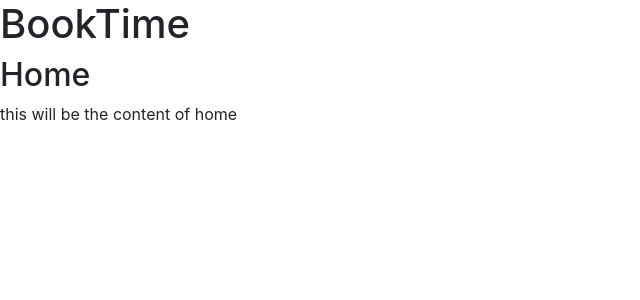
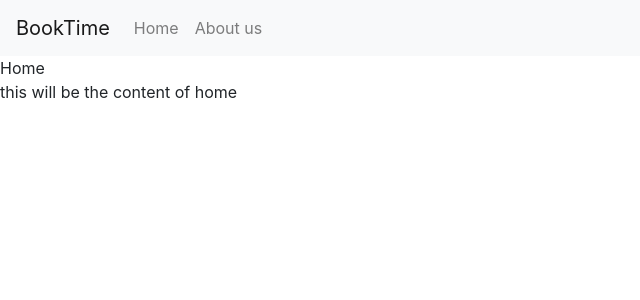
Before and after one commit to collinsjumaz/Booktime-Eshop, a Django app: page / in a window 1280 px wide. Shown: the top 300 px of the page, without its empty margins (0-640 px from the left). Run offline with Django 3.2, Linux system fonts and the light colour scheme; some libraries are stand-ins or nearby versions.

Commit message:
Added About Page

```diff
--- a/booktime/urls.py
+++ b/booktime/urls.py
@@ -1,8 +1,8 @@
 from django.contrib import admin
-from django.urls import path
+from django.urls import path, include
 from django.views.generic import TemplateView
 
 urlpatterns = [
     path('admin/', admin.site.urls),
-    path("", TemplateView.as_view(template_name='home.html')),
+    path('', include('main.urls')),
 ]
--- /dev/null
+++ b/main/templates/about_us.html
@@ -0,0 +1,5 @@
+{% extends 'base.html' %}
+{% block content %}
+<h2>About us</h2>
+<p>BookTime is a company that sells books online.</p>
+{% endblock content %}
--- a/main/templates/base.html
+++ b/main/templates/base.html
@@ -13,12 +13,35 @@
     <title>Hello, world!</title>
 </head>
 <body>
-<h1>BookTime</h1>
-{% block content %}
-{% endblock content %}
+<nav class="navbar navbar-expand-lg navbar-light bg-light">
+    <a class="navbar-brand" href="/">BookTime</a>
+    <button
+            class="navbar-toggler"
+            type="button"
+            data-toggle="collapse"
+            data-target="#navbarSupportedContent">
+        <span class="navbar-toggler-icon"></span>
+    </button>
+    <div
+            class="collapse navbar-collapse"
+            id="navbarSupportedContent">
+        <ul class="navbar-nav mr-auto">
+            <li
+                    class="nav-item">
+                <a class="nav-link" href="/">Home</a>
+            </li>
+            <li
+                    class="nav-item">
+                <a class="nav-link" href="/about-us/">About us</a>
+            </li>
+        </ul>
+    </div>
+</nav
+        {% block content %}
+        {% endblock content %}
 
-<!-- Optional JavaScript -->
-<!-- jQuery first, then Popper.js, then Bootstrap JS -->
+        <!-- Optional JavaScript -->
+        <!-- jQuery first, then Popper.js, then Bootstrap JS -->
 <script src="https://code.jquery.com/jquery-3.3.1.slim.min.js"
         integrity="sha384-q8i/X+965DzO0rT7abK41JStQIAqVgRVzpbzo5smXKp4YfRvH+8abtTE1Pi6jizo"
         crossorigin="anonymous"></script>
--- /dev/null
+++ b/main/urls.py
@@ -0,0 +1,7 @@
+from django.urls import path
+from django.views.generic import TemplateView
+
+urlpatterns = [
+    path('about-us/', TemplateView.as_view(template_name="about_us.html")),
+    path('', TemplateView.as_view(template_name="home.html")),
+]
```
